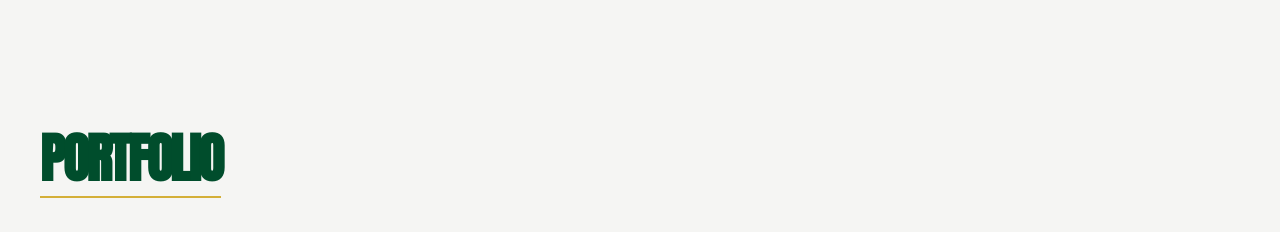
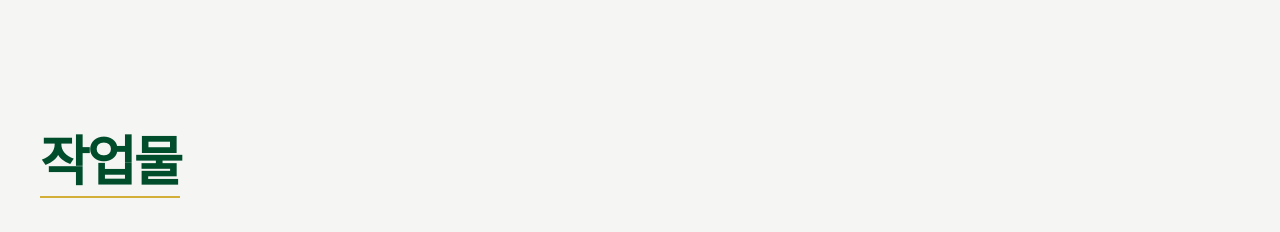
Before and after one commit to DKGJJANG/portfolio, a React (Vite) app: page / in a window 1280 px wide. Shown: the top 232 px of the page. Built offline with nearby package versions, Linux system fonts and the light colour scheme.

Commit message:
feat: Update portfolio text to Korean
Refactor: Change "PORTFOLIO" and "BACK TO PORTFOLIO" to "작업물" and "BACK TO 작업물" respectively. This change localizes the application's primary display text to Korean, aligning with the project's language preferences.

```diff
--- a/src/App.tsx
+++ b/src/App.tsx
@@ -1205,12 +1205,12 @@ export default function App() {
                   <div className="w-12 h-12 rounded-full border border-brand-green/20 flex items-center justify-center group-hover:bg-brand-green group-hover:text-white transition-all">
                     <ArrowUpRight className="w-6 h-6 rotate-[225deg]" />
                   </div>
-                  BACK TO PORTFOLIO
+                  BACK TO 작업물
                 </motion.button>
               )}
             </div>
             <h1 className="text-[21px] md:text-[4.2vw] font-display font-black leading-[0.85] tracking-tighter uppercase mb-2 relative inline-block break-keep">
-              {selectedCategory || 'PORTFOLIO'}
+              {selectedCategory || '작업물'}
               <motion.div
                 className="absolute -bottom-4 left-0 h-[2px] bg-[#D4AF37]"
                 initial={{ width: 0 }}
```
